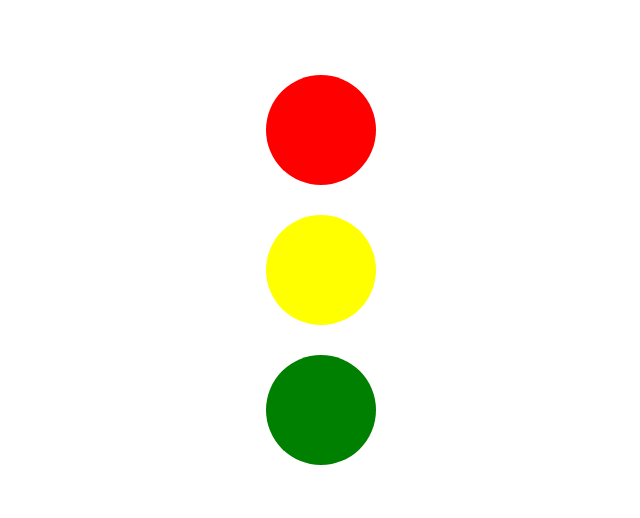
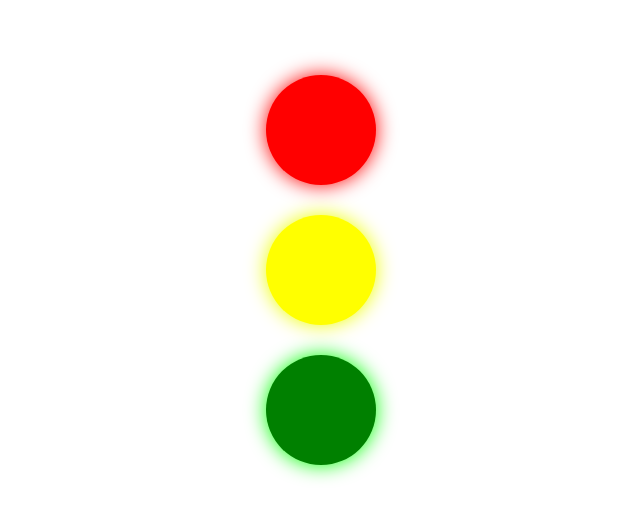
Before and after one commit to Murilow00/progresso-HTML, a plain HTML site: page pages/atividades.html in a window 1280 px wide. Shown: the part 1450-1968 px from the top of the page, without its empty margins (479-1119 px from the left). Drawn offline with Linux system fonts and the light colour scheme.

Commit message:
agora o semaforo brilha

```diff
--- a/assets/styles/atvidades.css
+++ b/assets/styles/atvidades.css
@@ -38,6 +38,7 @@
 
 .verde {
     background-color: green;
+    box-shadow:0 0 20px rgb(6, 255, 6);
 }
 
 .roxo {
@@ -66,7 +67,9 @@
 
 .vermelho{
     background-color: red;
+    box-shadow: 0 0 20px #FF0000;
 }
 .amarelo {
     background-color: yellow;
+    box-shadow: 0 0 20px #eeff01;
 }
```
